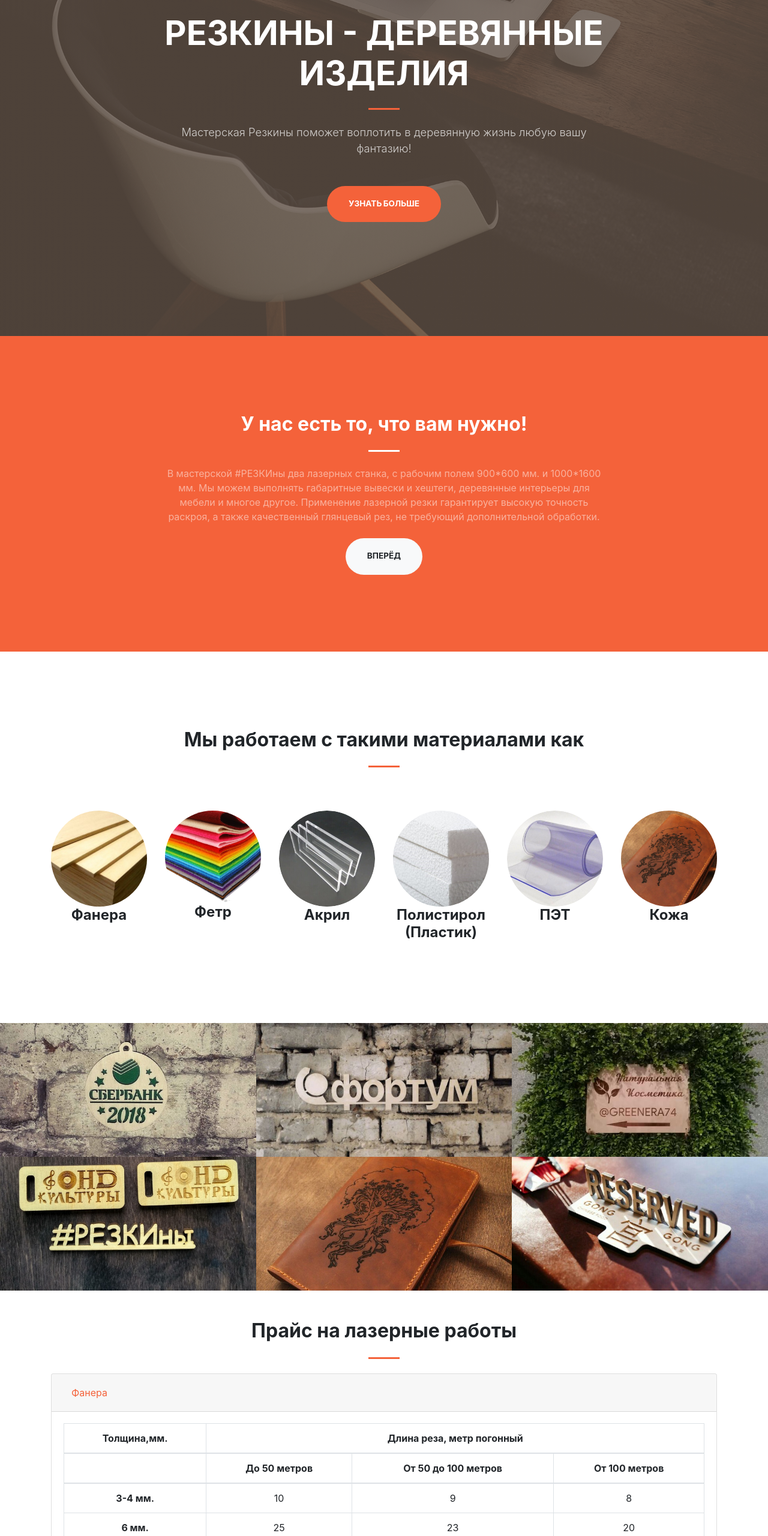
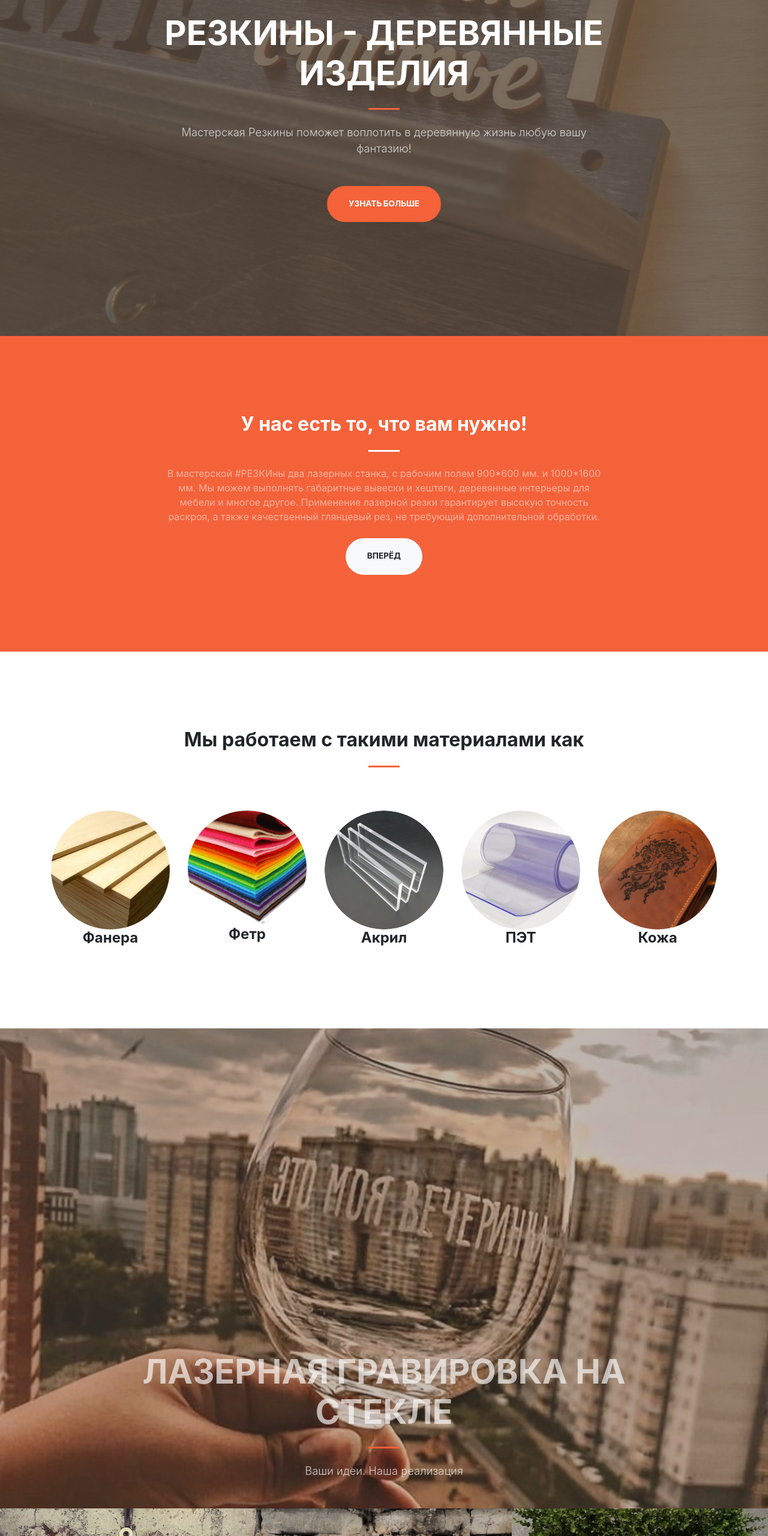
Before and after one commit to DmitriiK1/rezkin_bootstrap, a website: page index.html in a window 1280 px wide. Shown: the part 240-2800 px from the top of the page at 60% size. Drawn offline with nearby package versions, Linux system fonts and the light colour scheme.

Commit message:
Добавил блок wineglass

```diff
--- a/index.html
+++ b/index.html
@@ -15,6 +15,9 @@
     <link href="https://fonts.googleapis.com/css?family=Merriweather+Sans:400,700" rel="stylesheet" />
     <link href="https://fonts.googleapis.com/css?family=Merriweather:400,300,300italic,400italic,700,700italic"
         rel="stylesheet" type="text/css" />
+    <link
+        href="https://fonts.googleapis.com/css?family=Nunito:200,200i,300,300i,400,400i,600,600i,700,700i,800,800i,900,900i"
+        rel="stylesheet">
     <!-- Third party plugin CSS-->
     <link href="https://cdnjs.cloudflare.com/ajax/libs/magnific-popup.js/1.1.0/magnific-popup.min.css"
         rel="stylesheet" />
@@ -35,6 +38,7 @@
                 <ul class="navbar-nav ml-auto my-2 my-lg-0">
                     <li class="nav-item"><a class="nav-link js-scroll-trigger" href="#about">О нас</a></li>
                     <li class="nav-item"><a class="nav-link js-scroll-trigger" href="#services">Материалы</a></li>
+                    <li class="nav-item"><a class="nav-link js-scroll-trigger" href="#wineglass">Бокалы</a></li>
                     <li class="nav-item"><a class="nav-link js-scroll-trigger" href="#portfolio">Портфолио</a></li>
                     <li class="nav-item"><a class="nav-link js-scroll-trigger" href="#price">Прайс</a></li>
                     <li class="nav-item"><a class="nav-link js-scroll-trigger" href="#contact">Контакты</a></li>
@@ -100,12 +104,6 @@
                 </div>
                 <div class="col-lg col-md-6 text-center">
                     <div class="mt-5">
-                        <img class="img-fluid rounded-circle" src="/assets/img/material/4.jpg" alt="" />
-                        <h3 class="h4 mb-2">Полистирол (Пластик)</h3>
-                    </div>
-                </div>
-                <div class="col-lg col-md-6 text-center">
-                    <div class="mt-5">
                         <img class="img-fluid rounded-circle" src="/assets/img/material/5.png" alt="" />
                         <h3 class="h4 mb-2">ПЭТ</h3>
                     </div>
@@ -115,6 +113,20 @@
                         <img class="img-fluid rounded-circle" src="/assets/img/material/6.jpg" alt="" />
                         <h3 class="h4 mb-2">Кожа</h3>
                     </div>
+                </div>
+            </div>
+        </div>
+    </section>
+    <!-- Wineglass-->
+    <section class="page-section" id="wineglass">
+        <div class="container h-100">
+            <div class="row h-100 align-content-end; align-items-center justify-content-center text-center"id="wineglass-box">
+                <div class="col-lg-10 align-self-end">
+                    <h1 class="text-uppercase text-white font-weight-bold">Лазерная гравировка на стекле</h1>
+                    <hr class="divider my-4" />
+                </div>
+                <div class="col-lg-8 align-self-baseline">
+                    <p class="text-white-75 font-weight-light mb-5">Ваши идеи. Наша реализация</p>
                 </div>
             </div>
         </div>
@@ -181,7 +193,7 @@
         </div>
     </section>
     <!-- Price-->
-    <section class="pt-5" id="price">
+    <section class="pt-5 mb-5" id="price">
         <div class="container">
             <div class="row justify-content-center">
                 <div class="col-lg-8 text-center">
@@ -342,7 +354,7 @@
                     <p class="text-white">+7 908 579-24-85, +7 900 093-09-35</p>
                 </div>
                 <div class="col-lg-4 mr-auto text-center">
-                    <i class="fas fa-2x fa-globe text-white mb-3"></i>
+                    <i class="fas fa-map-marked-alt fa-2x mb-3 text-white"></i>
                     <p class="text-white">г.Челябинск, ул. Отрадная д.25, корп.5</p>
                 </div>
             </div>
@@ -392,12 +404,12 @@
         <div class="container">
             <div class=" row text-muted">
                 <a class="col-sm" href="https://vk.com/rezkiny_74" target="_blank">
-                    <img class="social" src="./assets/img/vk_new.jpg" alt="VK">  VK </a>
+                    <img class="social" src="./assets/img/vk_new.jpg" alt="VK"></a>
 
                 <a class="col-sm" href="https://www.instagram.com/rezkiny_74/?hl=ru" target="_blank">
-                    <img class="social" src="./assets/img/instagram-new.jpg" alt="Instagram">  Instagram  </a>
+                    <img class="social" src="./assets/img/instagram-new.jpg" alt="Instagram"></a>
 
-                <p class="col-sm p-0 text-right">©Dmitrii Koshevoi</p>
+                <p class="col-sm text-right">©Dmitrii Koshevoi</p>
             </div>
         </div>
     </footer>
--- a/scss/_global.scss
+++ b/scss/_global.scss
@@ -39,6 +39,7 @@ hr.light {
 
 .page-section {
   padding: 8rem 0;
+
   h2.section-heading {
     font-size: 2.5rem;
     margin-top: 0;
--- /dev/null
+++ b/scss/_wineglass.scss
@@ -0,0 +1,57 @@
+// Styling for the wineglass
+
+#wineglass {
+    padding-top: 10rem;
+    padding-bottom: calc(10rem - #{$navbar-height});
+    // replace the masthead.jpg image in the /assets/img directory to change the image
+    // if the image name change, make sure to update the url path below!
+    background: linear-gradient(to bottom, rgba(92, 77, 66, 0.4) 0%, rgba(92, 77, 66, 0.3) 100%), url('../assets/img/бокал 1.jpg');
+    background-position: center;
+    background-repeat: no-repeat;
+    background-attachment: scroll;
+    background-size: cover;
+    h1 {
+      font-size: 2.5rem;
+      color: rgba(255, 255, 255, 0.65) !important;
+    }
+    #wineglass-box{
+      display: flex;
+      flex-wrap: wrap;
+      align-content: flex-end;
+    }
+    @include media-breakpoint-up(lg) {
+      height: 100vh;
+      min-height: 40rem;
+      padding-top: $navbar-height;
+      padding-bottom: 0;
+      p {
+        font-size: 1.15rem;
+      }
+      h1 {
+        font-size: 2rem;
+      }
+      #wineglass-box{
+        display: flex;
+        flex-wrap: wrap;
+        align-content: flex-end;
+      }
+      hr.divider {
+        margin-top: 1rem;
+        margin-bottom: 1rem;
+    }
+    }
+    @include media-breakpoint-up(xl) {
+      h1 {
+        font-size: 3.5rem;
+      }
+      #wineglass-box{
+        display: flex;
+        flex-wrap: wrap;
+        align-content: flex-end;
+      }
+      hr.divider {
+        margin-top: 1rem;
+        margin-bottom: 1rem;
+    }
+    }
+  }
--- a/scss/styles.scss
+++ b/scss/styles.scss
@@ -8,6 +8,7 @@
 @import "./_global.scss";
 @import "./_navbar.scss";
 @import "./_masthead.scss";
+@import "./_wineglass.scss";
 @import "./_portfolio.scss";
 @import "./_contact.scss";
 
```
Also changed, not shown: scss/styles.css, 1 other file.
